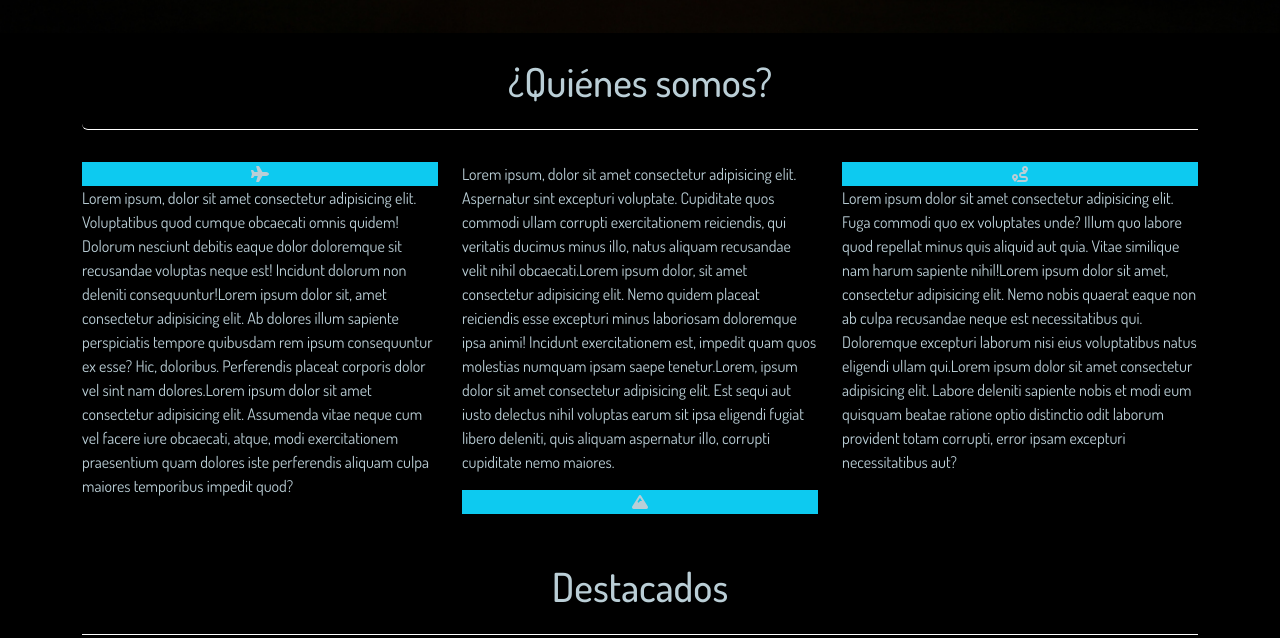
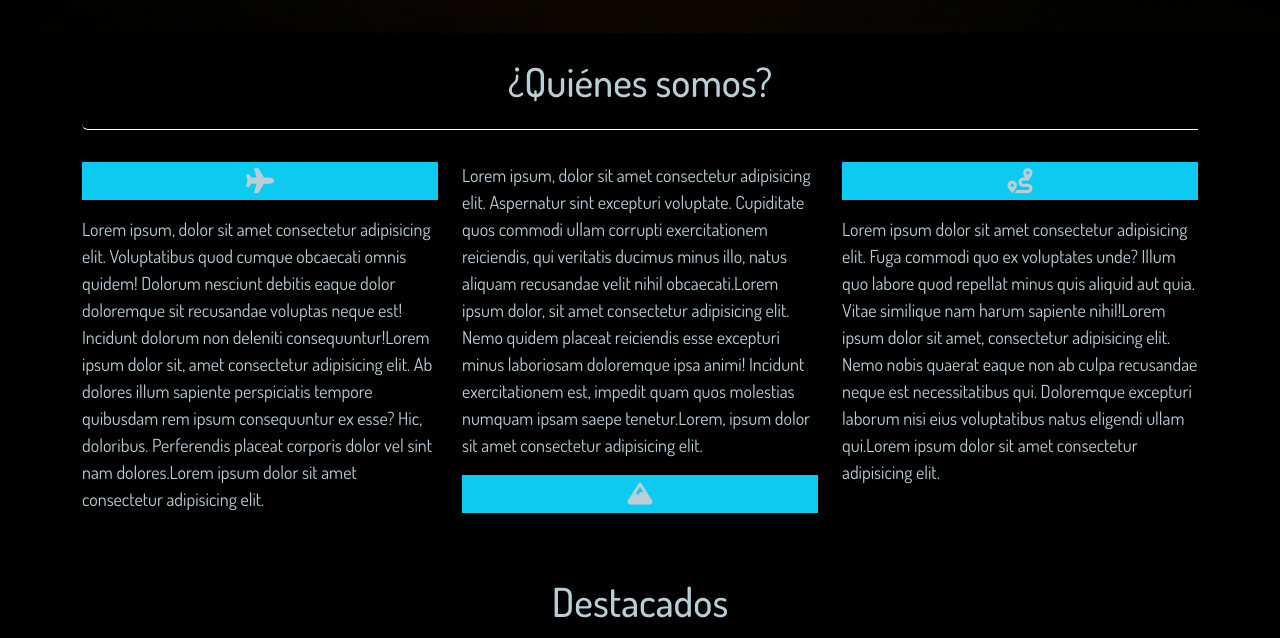
Before and after one commit to Esarre/ViajesChile_EstebanAranda, a plain HTML site: page index.html in a window 1280 px wide. Shown: the part 820-1458 px from the top of the page. Drawn offline with nearby package versions, Linux system fonts and the light colour scheme.

Commit message:
Ajustes visuales pequeños, se intenta agregar nuevas funciones pero no se obtienen resultados esperados por lo que se cesa

```diff
--- a/assets/css/style.css
+++ b/assets/css/style.css
@@ -65,11 +65,18 @@ navbar en base a lo definido en el código JavaScript */
     /* Header: ¿Quiénes somos? */
 
 /* Se define el color de fondo del contenedor de los íconos (favicons), y se ajusta
-el ícono para que quede centrado en el eje X */
+el ícono para que quede centrado en el eje X. Además, se ajusta el tamaño de los íconos*/
 .iconadj{
     background-color: #0DCAF0;
     text-align: center;
+    font-size: 25px;
 }
+
+.hdrfntadj p{
+    font-size: 18px;
+}
+
+
 
 /* Se define que, cuando el tamaño de la pantalla sea mayor a 768px, se mostrará
 el contenido (en este caso, el Header). Dicho de otra manera, este @media indica
--- a/assets/js/ani.js
+++ b/assets/js/ani.js
@@ -17,6 +17,8 @@ window.addEventListener('scroll', function() {
 
 
 
+
+
     /** jQuery */
 
 /**
--- a/index.html
+++ b/index.html
@@ -27,7 +27,7 @@
             <nav class="navbar navbar-expand-lg fixed-top bg-transparent">
                 <div class="container">
                     <img src="assets/img/viajes.svg" alt="logo" style="width: 30px;" class="me-1">
-                        <a class="navbar-brand me-auto navfontadj" href="#contacto">Viajes Chile</a>
+                        <a class="navbar-brand me-auto navfontadj" href="#destacados">Viajes Chile</a>
                     <button class="navbar-toggler navbtnbrd" type="button" data-bs-toggle="collapse" data-bs-target="#navbarNav" aria-controls="navbarNav" aria-expanded="false" aria-label="Toggle navigation">
                         <span class="navbar-toggler-icon"></span>
                   </button>
@@ -85,15 +85,15 @@
     <header id="hdrhide">
         <div class="container" id="quienes_somos">
             <h1 class="text-center py-4 boderbottom rounded-start">¿Quiénes somos?</h1>
-            <div class="row py-4">
+            <div class="row py-4 hdrfntadj">
                 <div class="col-md-4 col-lg-4">
                     <div class="iconadj">
                         <i class="fa-solid fa-plane"></i>
                     </div>
-                    <p>Lorem ipsum, dolor sit amet consectetur adipisicing elit. Voluptatibus quod cumque obcaecati omnis quidem! Dolorum nesciunt debitis eaque dolor doloremque sit recusandae voluptas neque est! Incidunt dolorum non deleniti consequuntur!Lorem ipsum dolor sit, amet consectetur adipisicing elit. Ab dolores illum sapiente perspiciatis tempore quibusdam rem ipsum consequuntur ex esse? Hic, doloribus. Perferendis placeat corporis dolor vel sint nam dolores.Lorem ipsum dolor sit amet consectetur adipisicing elit. Assumenda vitae neque cum vel facere iure obcaecati, atque, modi exercitationem praesentium quam dolores iste perferendis aliquam culpa maiores temporibus impedit quod?</p>
+                    <p class="mt-3">Lorem ipsum, dolor sit amet consectetur adipisicing elit. Voluptatibus quod cumque obcaecati omnis quidem! Dolorum nesciunt debitis eaque dolor doloremque sit recusandae voluptas neque est! Incidunt dolorum non deleniti consequuntur!Lorem ipsum dolor sit, amet consectetur adipisicing elit. Ab dolores illum sapiente perspiciatis tempore quibusdam rem ipsum consequuntur ex esse? Hic, doloribus. Perferendis placeat corporis dolor vel sint nam dolores.Lorem ipsum dolor sit amet consectetur adipisicing elit.</p>
                 </div>
                 <div class="col-md-4 col-lg-4">
-                    <p>Lorem ipsum, dolor sit amet consectetur adipisicing elit. Aspernatur sint excepturi voluptate. Cupiditate quos commodi ullam corrupti exercitationem reiciendis, qui veritatis ducimus minus illo, natus aliquam recusandae velit nihil obcaecati.Lorem ipsum dolor, sit amet consectetur adipisicing elit. Nemo quidem placeat reiciendis esse excepturi minus laboriosam doloremque ipsa animi! Incidunt exercitationem est, impedit quam quos molestias numquam ipsam saepe tenetur.Lorem, ipsum dolor sit amet consectetur adipisicing elit. Est sequi aut iusto delectus nihil voluptas earum sit ipsa eligendi fugiat libero deleniti, quis aliquam aspernatur illo, corrupti cupiditate nemo maiores.</p>
+                    <p>Lorem ipsum, dolor sit amet consectetur adipisicing elit. Aspernatur sint excepturi voluptate. Cupiditate quos commodi ullam corrupti exercitationem reiciendis, qui veritatis ducimus minus illo, natus aliquam recusandae velit nihil obcaecati.Lorem ipsum dolor, sit amet consectetur adipisicing elit. Nemo quidem placeat reiciendis esse excepturi minus laboriosam doloremque ipsa animi! Incidunt exercitationem est, impedit quam quos molestias numquam ipsam saepe tenetur.Lorem, ipsum dolor sit amet consectetur adipisicing elit.</p>
                     <div class="iconadj">
                         <i class="fa-solid fa-mountain"></i>
                     </div>
@@ -102,7 +102,7 @@
                     <div class="iconadj">
                         <i class="fa-solid fa-route"></i>
                     </div>
-                    <p>Lorem ipsum dolor sit amet consectetur adipisicing elit. Fuga commodi quo ex voluptates unde? Illum quo labore quod repellat minus quis aliquid aut quia. Vitae similique nam harum sapiente nihil!Lorem ipsum dolor sit amet, consectetur adipisicing elit. Nemo nobis quaerat eaque non ab culpa recusandae neque est necessitatibus qui. Doloremque excepturi laborum nisi eius voluptatibus natus eligendi ullam qui.Lorem ipsum dolor sit amet consectetur adipisicing elit. Labore deleniti sapiente nobis et modi eum quisquam beatae ratione optio distinctio odit laborum provident totam corrupti, error ipsam excepturi necessitatibus aut?</p>
+                    <p class="mt-3">Lorem ipsum dolor sit amet consectetur adipisicing elit. Fuga commodi quo ex voluptates unde? Illum quo labore quod repellat minus quis aliquid aut quia. Vitae similique nam harum sapiente nihil!Lorem ipsum dolor sit amet, consectetur adipisicing elit. Nemo nobis quaerat eaque non ab culpa recusandae neque est necessitatibus qui. Doloremque excepturi laborum nisi eius voluptatibus natus eligendi ullam qui.Lorem ipsum dolor sit amet consectetur adipisicing elit.</p>
                 </div>
             </div>
         </div>
```
